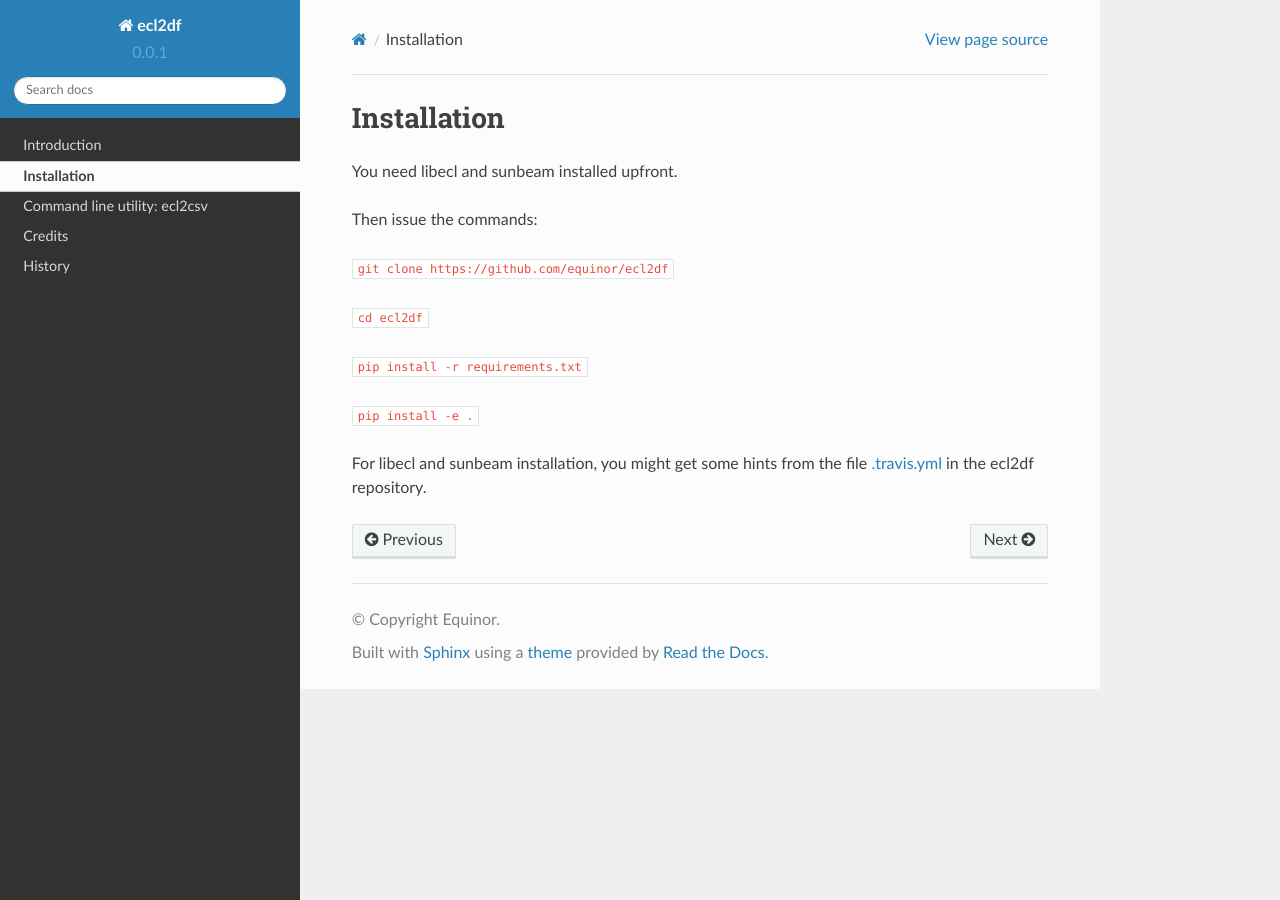
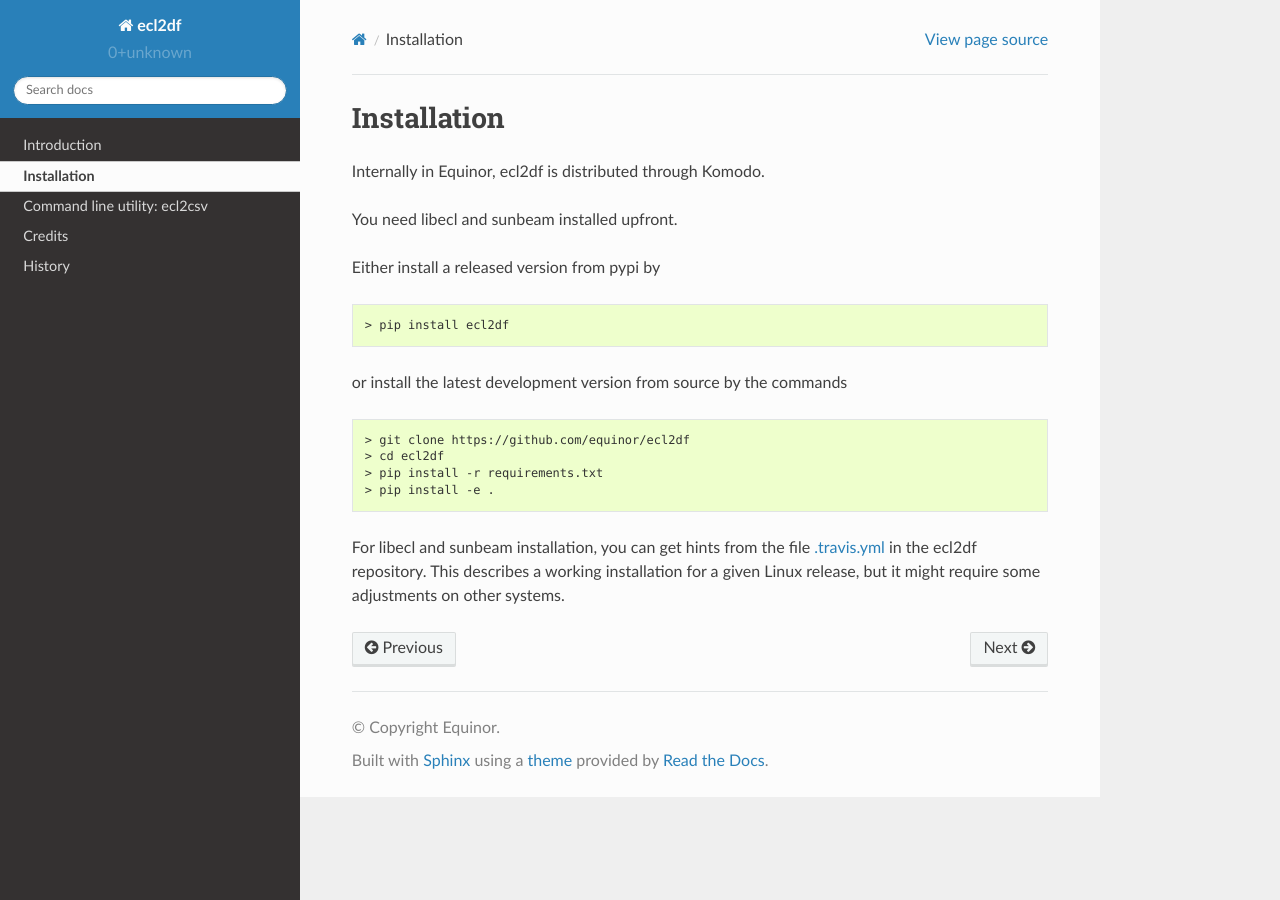
Before and after one commit to equinor/res2df, a Sphinx documentation site: the page built from docs/installation.rst, in a window 1280 px wide. Built offline with Sphinx 7.4.7 and the Read the Docs theme 2.0.0, drawn with Linux system fonts in a browser that asks for light colours; pages that are not in the unit, such as notebooks, are missing from menus.

Commit message:
Update rst files

```diff
--- a/docs/conf.py
+++ b/docs/conf.py
@@ -71,9 +71,9 @@ copyright = u"Equinor"
 # the built documents.
 #
 # The short X.Y version.
-version = "0.0.1" #ecl2df.__version__
+version = ecl2df.__version__
 # The full version, including alpha/beta/rc tags.
-release = "0.0.1" # ecl2df.__version__
+release = ecl2df.__version__
 
 # The language for content autogenerated by Sphinx. Refer to documentation
 # for a list of supported languages.
@@ -91,7 +91,7 @@ exclude_patterns = ["_build"]
 
 # Sort members by input order in classes
 autodoc_member_order = "bysource"
-autodoc_default_flags = ["members", "show_inheritance"]
+autodoc_default_options = {"members": True, "show_inheritance": True}
 
 
 # The reST default role (used for this markup: `text`) to use for all
--- a/docs/installation.rst
+++ b/docs/installation.rst
@@ -1,17 +1,26 @@
 Installation
 ============
 
+Internally in Equinor, ecl2df is distributed through Komodo.
+
 You need libecl and sunbeam installed upfront.
 
-Then issue the commands:
+Either install a released version from pypi by
 
-``git clone https://github.com/equinor/ecl2df``
+.. code-block:: console
 
-``cd ecl2df``
+    > pip install ecl2df
 
-``pip install -r requirements.txt``
+or install the latest development version from source by the commands
 
-``pip install -e .``
+.. code-block:: console
 
-For libecl and sunbeam installation, you might get some hints from the
-file `.travis.yml <https://github.com/equinor/ecl2df/blob/master/.travis.yml>`_ in the ecl2df repository.
+    > git clone https://github.com/equinor/ecl2df
+    > cd ecl2df
+    > pip install -r requirements.txt
+    > pip install -e .
+
+For libecl and sunbeam installation, you can get hints from the
+file `.travis.yml <https://github.com/equinor/ecl2df/blob/master/.travis.yml>`_
+in the ecl2df repository. This describes a working installation for a given
+Linux release, but it might require some adjustments on other systems.
```
Also changed, not shown: docs/index.rst (+8 -3 lines), docs/introduction.rst (added, +179 -0 lines), docs/readme.rst (deleted, +0 -95 lines), docs/scripts.rst (+6 -3 lines), 1 other file.
